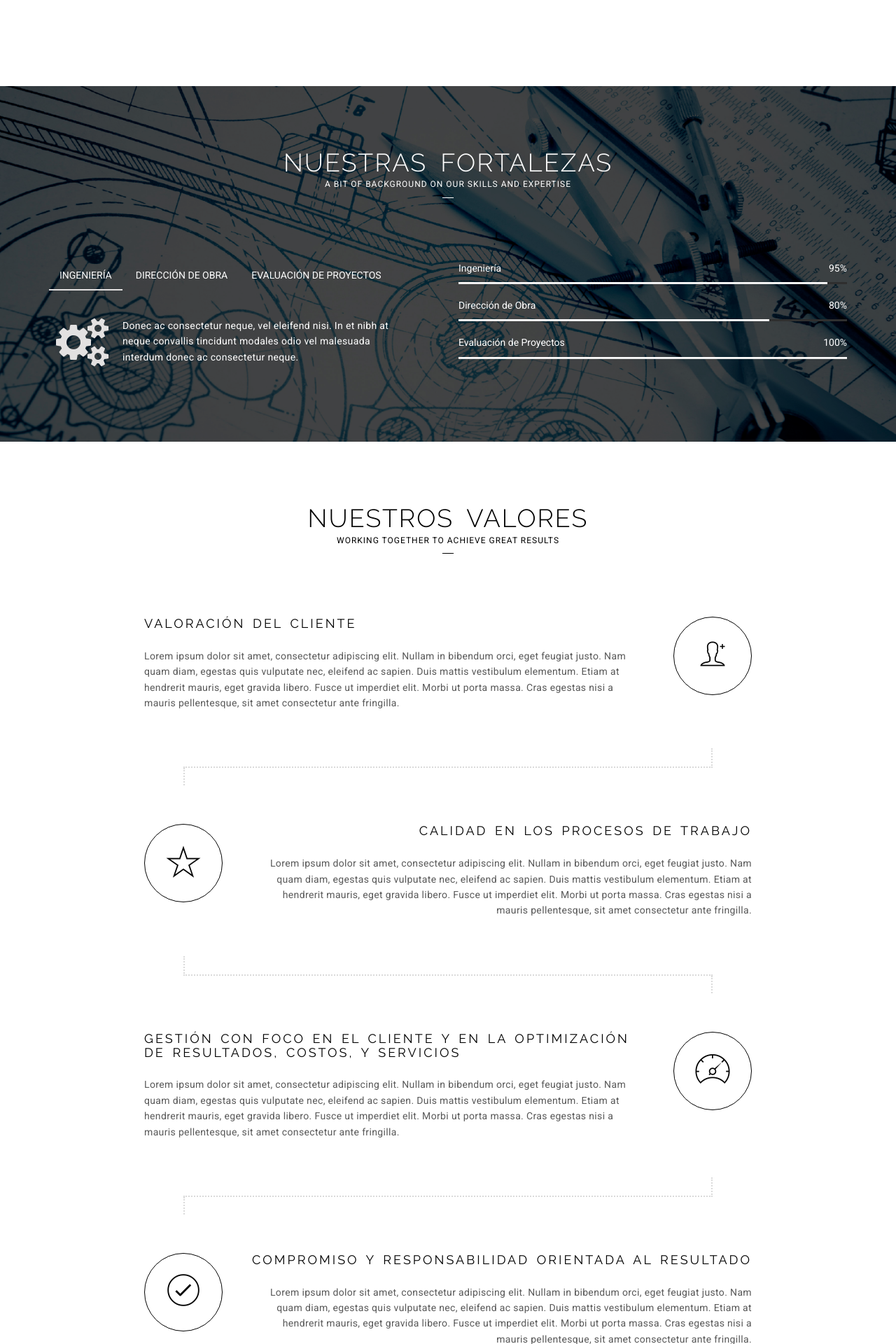
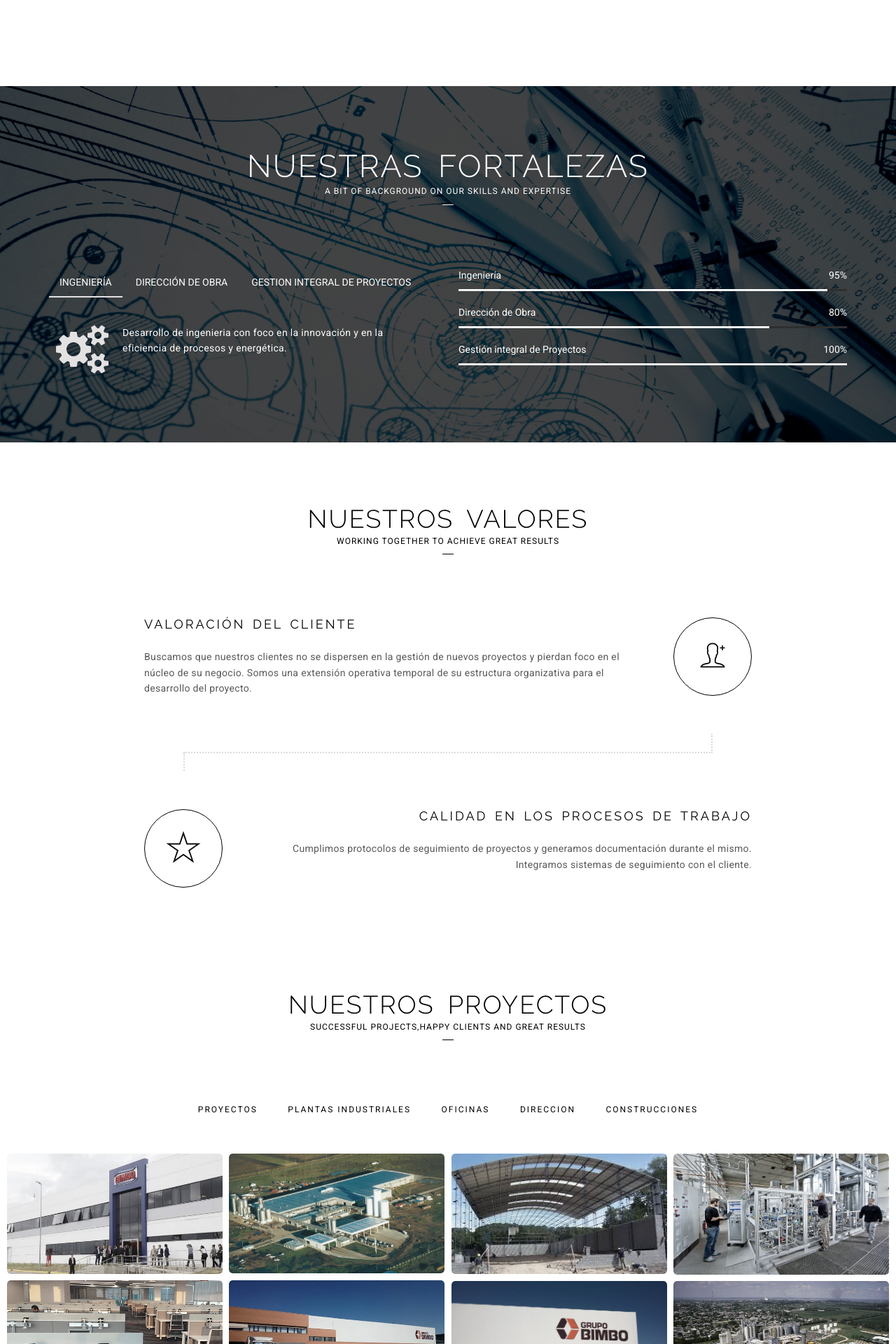
Before and after one commit to nazarenocastrobay/nexo, a PHP site: page / in a window 1280 px wide. Shown: the part 4120-6040 px from the top of the page at 70% size. Run offline with PHP 8.4, Linux system fonts and the light colour scheme; some libraries are stand-ins or nearby versions.

Commit message:
Arreglos, eliminacion de lo innecesario y llenado de texto

```diff
--- a/assets/css/main.css
+++ b/assets/css/main.css
@@ -389,8 +389,9 @@ h1 {
 }
 @media only screen and (max-width:767px) {
     h1 {
-        font-size:42px;
-        letter-spacing:4px
+        font-size:3em;
+        letter-spacing:4px;
+
     }
 }
 h2 {
@@ -443,11 +444,12 @@ p.led {
 }
 p.led:first-letter {
     font-size:4em;
-    float:left;
+    float:left;.2
     line-height:50px
 }
 .dark-bg h1, .dark-bg h2, .dark-bg h3 {
-    color:#fff
+    color:#fff;
+    font-size: 3.2em;
 }
 blockquote p {
     font-family:serif;
--- a/index.html
+++ b/index.html
@@ -63,7 +63,7 @@
         </div>
     </nav>
     <header id=header class="header-wrapper home-parallax home-fade dark-bg bg-10">
-        <div id=videoBackground class=overlay data-property="{ videoURL:'https://www.youtube.com/watch?v=Y9DSBUrH0ZI', containment:'.header-wrapper', startAt:22, stopAt:290, mute:false, autoPlay:true, loop:true, opacity:1, showControls:false, showYTLogo:false, vol:25}"></div>
+        <div id=videoBackground class=overlay data-property="{ videoURL:'https://youtu.be/lEF0NDLTYyc', containment:'.header-wrapper', startAt:22, stopAt:290, mute:false, autoPlay:true, loop:true, opacity:1, showControls:false, showYTLogo:false, vol:25}"></div>
         <div class=video-controls-box>
             <div class=container>
                 <div class=video-controls><a id=video-volume class="fa fa-volume-up" href=#>&nbsp;</a> <a id=video-play class="fa fa-pause" href=#>&nbsp;</a></div>
@@ -73,8 +73,8 @@
         <div class=header-wrapper-inner>
             <div class=container>
                 <div class=intro>
-                    <h1>EN LA SINERGIA</h1>
-                    <p>Está el valor de la diferencia</p><a href=#services class="btn btn-default-o onPageNav">Our Services</a></div>
+                    <h1>"LA ESCENCIA DE LA SINERGIA ES SABER VALORAR LAS DIFERENCIAS"</h1>
+                    <p>Steven Covey</p></div>
             </div>
             <div class=arrow-down><a href=#about-us class=onPageNav><i class=ion-ios-arrow-down></i></a></div>
         </div>
@@ -329,25 +329,25 @@
                             <ul class="nav nav-tabs" role=tablist>
                                 <li role=presentation class=active><a href=#html aria-controls=html role=tab data-toggle=tab>Ingeniería</a></li>
                                 <li role=presentation><a href=#android aria-controls=android role=tab data-toggle=tab>Dirección de Obra</a></li>
-                                <li role=presentation><a href=#ios aria-controls=ios role=tab data-toggle=tab>Evaluación de Proyectos</a></li>
+                                <li role=presentation><a href=#ios aria-controls=ios role=tab data-toggle=tab>GESTION INTEGRAL DE PROYECTOS</a></li>
                             </ul>
                             <div class=tab-content>
                                 <div role=tabpanel class="tab-pane active" id=html>
                                     <div class=tab-left><i class="fa fa-gears fa-5x"></i></div>
                                     <div class=tab-right>
-                                        <p>Donec ac consectetur neque, vel eleifend nisi. In et nibh at neque convallis tincidunt modales odio vel malesuada interdum donec ac consectetur neque.</p>
+                                        <p>Desarrollo de ingenieria con foco en la innovación y en la eficiencia de procesos y energética.</p>
                                     </div>
                                 </div>
                                 <div role=tabpanel class=tab-pane id=android>
                                     <div class=tab-left><i class="fa ion-settings fa-5x"></i></div>
                                     <div class=tab-right>
-                                        <p>Lorem ipsum dolor sit amet, consectetur adipisicing elit, sed do eiusmod tincidunt modales odio vel malesuada interdum donec ac consectetur neque.</p>
+                                        <p>Personal que se integra con los equipos técnicos del cliente para darle monitoreo y asistencia a la obra.</p>
                                     </div>
                                 </div>
                                 <div role=tabpanel class=tab-pane id=ios>
                                     <div class=tab-left><i class="fa ion-arrow-graph-up-right fa-5x"></i></div>
                                     <div class=tab-right>
-                                        <p>neque convallis tincidunt modales odio vel malesuada interdum donec ac consectetur neque, vel eleifend nisi. In et nibh at donec ac consectetur neque.</p>
+                                        <p>Sinergia e integración de todas las especialidades en el proyecto para lograr mejores soluciones a problemas en menores plazos.</p>
                                     </div>
                                 </div>
                             </div>
@@ -379,7 +379,7 @@
                         <div class=progress-box>
                             <header class=progress-heading>
                                 <div class=row>
-                                    <div class=col-xs-6>Evaluación de Proyectos</div>
+                                    <div class=col-xs-6>Gestión integral de Proyectos</div>
                                     <div class="col-xs-6 text-right">100%</div>
                                 </div>
                             </header>
@@ -402,7 +402,7 @@
                     <div class=our-process-image><span class="ion-ios-personadd-outline"></span></div>
                     <div class=our-process-text>
                         <h4>Valoración del cliente</h4>
-                        <p>Lorem ipsum dolor sit amet, consectetur adipiscing elit. Nullam in bibendum orci, eget feugiat justo. Nam quam diam, egestas quis vulputate nec, eleifend ac sapien. Duis mattis vestibulum elementum. Etiam at hendrerit mauris, eget gravida libero. Fusce ut imperdiet elit. Morbi ut porta massa. Cras egestas nisi a mauris pellentesque, sit amet consectetur ante fringilla.</p>
+                        <p>Buscamos que nuestros clientes no se dispersen en la gestión de nuevos proyectos y pierdan foco en el núcleo de su negocio. Somos una extensión operativa temporal de su estructura organizativa para el desarrollo del proyecto.</p>
                     </div>
                 </div>
                 <div class="divider divider-right hidden-xs"></div>
@@ -410,34 +410,11 @@
                     <div class="our-process-image left"><span class="ion-ios-star-outline"></span></div>
                     <div class="our-process-text right">
                         <h4>Calidad en los procesos de trabajo</h4>
-                        <p>Lorem ipsum dolor sit amet, consectetur adipiscing elit. Nullam in bibendum orci, eget feugiat justo. Nam quam diam, egestas quis vulputate nec, eleifend ac sapien. Duis mattis vestibulum elementum. Etiam at hendrerit mauris, eget gravida libero. Fusce ut imperdiet elit. Morbi ut porta massa. Cras egestas nisi a mauris pellentesque, sit amet consectetur ante fringilla.</p>
-                    </div>
-                </div>
-                <div class="divider divider-left hidden-xs"></div>
-                <div class=process>
-                    <div class=our-process-image><span class=ion-ios-speedometer-outline></span></div>
-                    <div class=our-process-text>
-                        <h4>Gestión con foco en el cliente y en la optimización de resultados, costos,
- y servicios</h4>
-                        <p>Lorem ipsum dolor sit amet, consectetur adipiscing elit. Nullam in bibendum orci, eget feugiat justo. Nam quam diam, egestas quis vulputate nec, eleifend ac sapien. Duis mattis vestibulum elementum. Etiam at hendrerit mauris, eget gravida libero. Fusce ut imperdiet elit. Morbi ut porta massa. Cras egestas nisi a mauris pellentesque, sit amet consectetur ante fringilla.</p>
-                    </div>
-                </div>
-                <div class="divider divider-right hidden-xs"></div>
-                <div class=process>
-                    <div class="our-process-image left"><span class=ion-ios-checkmark-outline></span></div>
-                    <div class="our-process-text right">
-                        <h4>Compromiso y responsabilidad orientada al resultado</h4>
-                        <p>Lorem ipsum dolor sit amet, consectetur adipiscing elit. Nullam in bibendum orci, eget feugiat justo. Nam quam diam, egestas quis vulputate nec, eleifend ac sapien. Duis mattis vestibulum elementum. Etiam at hendrerit mauris, eget gravida libero. Fusce ut imperdiet elit. Morbi ut porta massa. Cras egestas nisi a mauris pellentesque, sit amet consectetur ante fringilla.</p>
+                        <p>Cumplimos protocolos de seguimiento de proyectos y generamos documentación durante el mismo. Integramos sistemas de seguimiento con el cliente.</p>
                     </div>
                 </div>
         </div>
     </section>
-    <div id=cta-1 class=cta-1>
-        <div class=container>
-            <div class=call-to-action>
-                <div class=cta-text>Ansioso por empezar tu proyecto?</div><a class="btn btn-default-o" href=#contact>Contactanos</a></div>
-        </div>
-    </div>
     <section id=portfolio class="section portfolio">
         <div class=container>
             <header class=section-heading>
```
